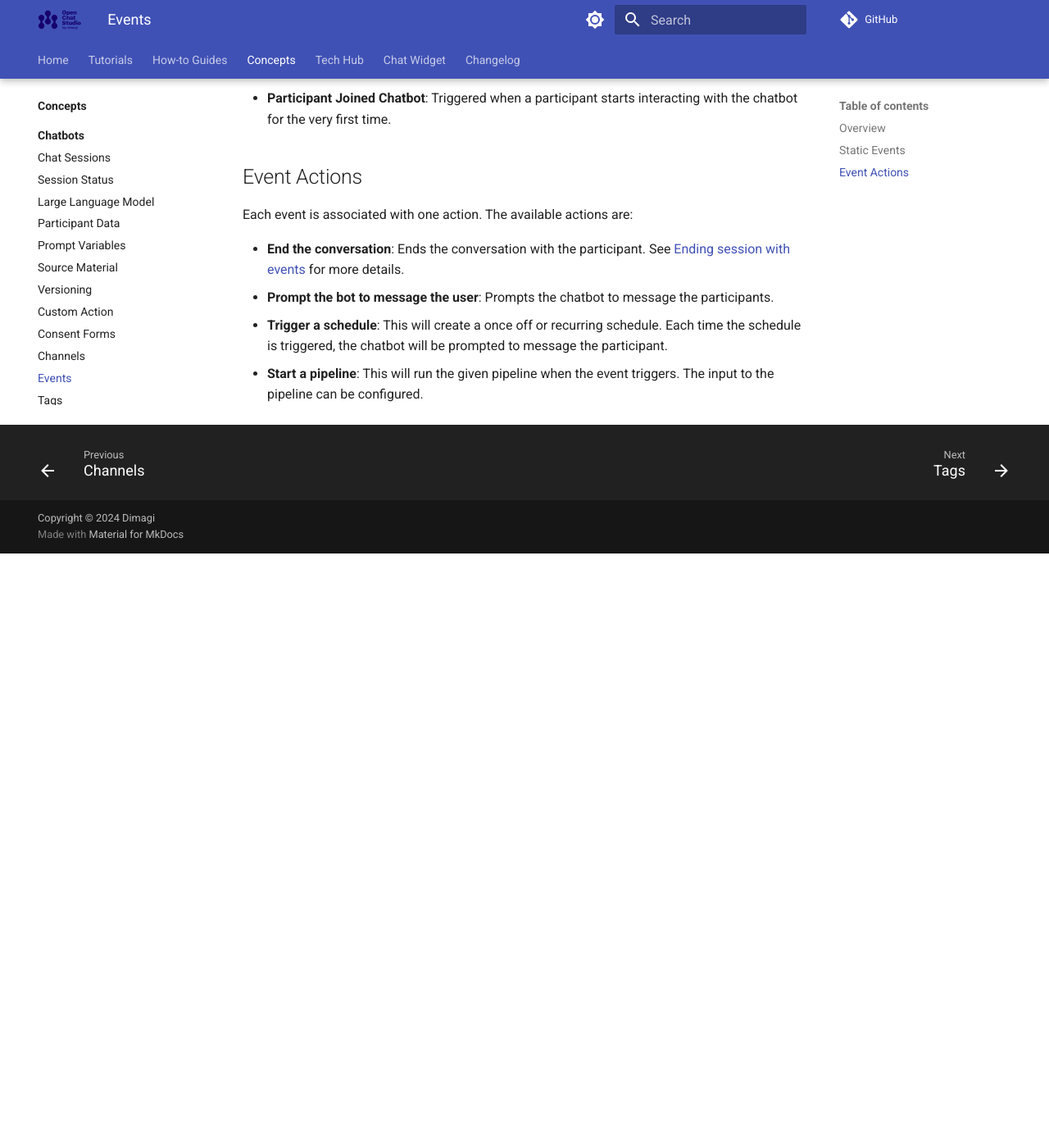
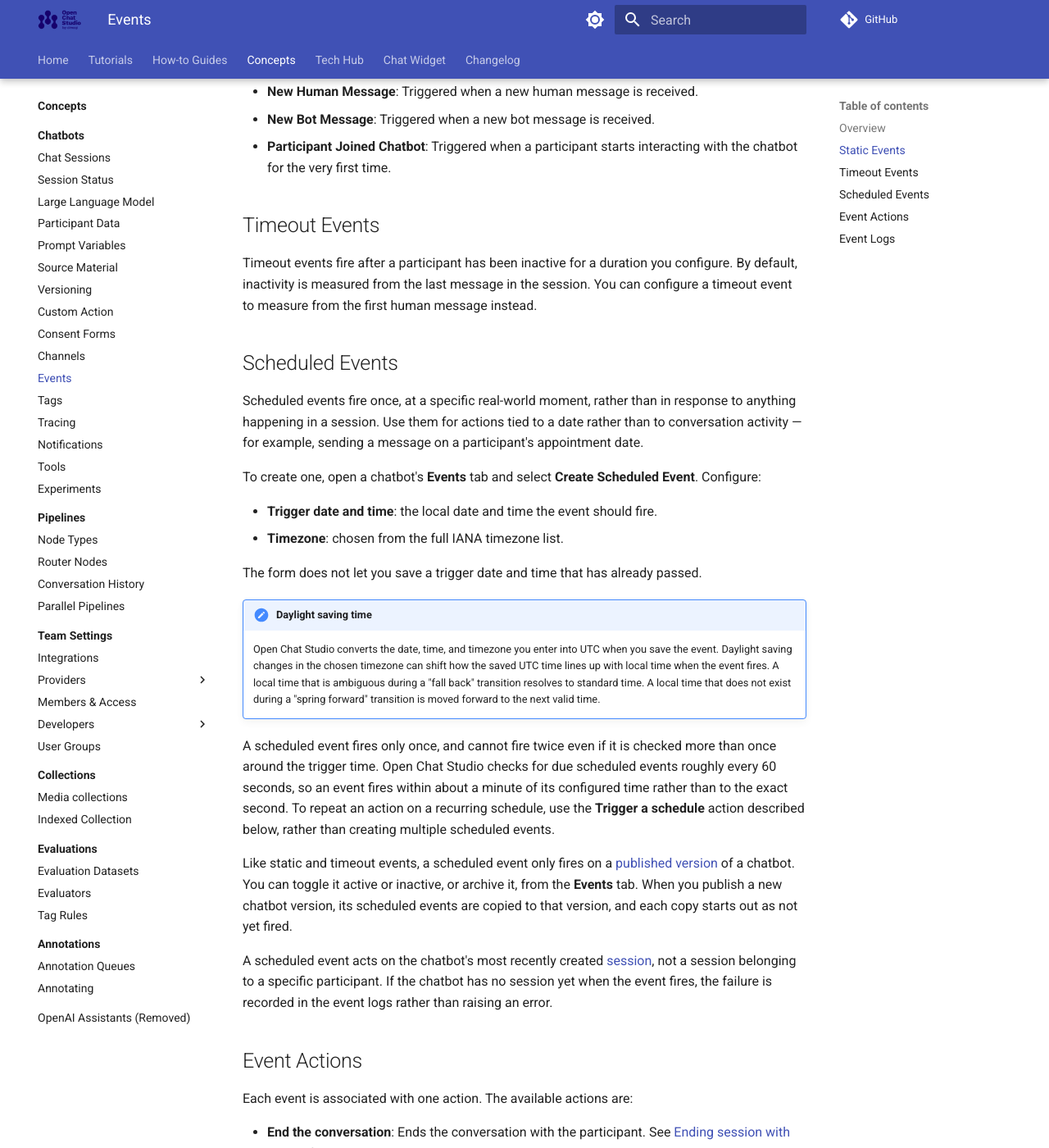
Before and after one commit to dimagi/open-chat-studio-docs, an MkDocs documentation site: the page built from docs/concepts/events.md, in a window 1280 px wide and 1400 px high, scrolled down 1483 px. Shown: the whole window at 82% size. Built offline with MkDocs 1.6.1 and Material for MkDocs 9.7.7, drawn with Linux system fonts in a browser that asks for light colours; a script that is not in the unit is left out; comment, search, counter and statistics services are not loaded; before the commit the page ends 2158 px from its top, so only the background shows below that; some of the changed text lies outside the part shown.

Commit message:
update changelog and docs from OCS PR #4381
Co-Authored-By: Claude Opus 5 (1M context) <noreply@anthropic.com>

```diff
--- a/docs/concepts/events.md
+++ b/docs/concepts/events.md
@@ -4,10 +4,11 @@ Open Chat Studio provides an event system that allows you to define actions trig
 
 ## Overview
 
-Events in Open Chat Studio are categorized into two types:
+Events in Open Chat Studio are categorized into three types:
 
 1. **Static Events**: Triggered by specific actions or occurrences within the chat session.
 2. **Timeout Events**: Triggered after a specified duration of inactivity. By default, inactivity is measured from the last interaction, but you can configure a timeout to be measured from the first human message instead.
+3. **Scheduled Events**: Triggered once at a specific date, time, and timezone that you configure, rather than in response to anything happening in a session.
 
 Each event has one action associated with it that is executed when the event occurs.
 
@@ -33,11 +34,52 @@ Static events are predefined triggers that occur based on specific actions or co
 - **New Bot Message**: Triggered when a new bot message is received.
 - **Participant Joined Chatbot**: Triggered when a participant starts interacting with the chatbot for the very first time.
 
+## Timeout Events
+
+Timeout events fire after a participant has been inactive for a duration you configure.
+By default, inactivity is measured from the last message in the session.
+You can configure a timeout event to measure from the first human message instead.
+
+## Scheduled Events
+
+Scheduled events fire once, at a specific real-world moment, rather than in response to anything happening in a session.
+Use them for actions tied to a date rather than to conversation activity — for example, sending a message on a participant's appointment date.
+
+To create one, open a chatbot's **Events** tab and select **Create Scheduled Event**.
+Configure:
+
+- **Trigger date and time**: the local date and time the event should fire.
+- **Timezone**: chosen from the full IANA timezone list.
+
+The form does not let you save a trigger date and time that has already passed.
+
+!!! note "Daylight saving time"
+    Open Chat Studio converts the date, time, and timezone you enter into UTC when you save the event.
+    Daylight saving changes in the chosen timezone can shift how the saved UTC time lines up with local time when the event fires.
+    A local time that is ambiguous during a "fall back" transition resolves to standard time.
+    A local time that does not exist during a "spring forward" transition is moved forward to the next valid time.
+
+A scheduled event fires only once, and cannot fire twice even if it is checked more than once around the trigger time.
+Open Chat Studio checks for due scheduled events roughly every 60 seconds, so an event fires within about a minute of its configured time rather than to the exact second.
+To repeat an action on a recurring schedule, use the **Trigger a schedule** action described below, rather than creating multiple scheduled events.
+
+Like static and timeout events, a scheduled event only fires on a [published version](versioning.md) of a chatbot.
+You can toggle it active or inactive, or archive it, from the **Events** tab.
+When you publish a new chatbot version, its scheduled events are copied to that version, and each copy starts out as not yet fired.
+
+A scheduled event acts on the chatbot's most recently created [session](sessions.md), not a session belonging to a specific participant.
+If the chatbot has no session yet when the event fires, the failure is recorded in the event logs rather than raising an error.
+
 ## Event Actions
 
 Each event is associated with one action. The available actions are:
 
 - **End the conversation**: Ends the conversation with the participant. See [Ending session with events](../tech-hub/ending_sessions.md#events-with-an-end-the-conversation-action) for more details.
 - **Prompt the bot to message the user**: Prompts the chatbot to message the participants.
-- **Trigger a schedule**: This will create a once off or recurring schedule. Each time the schedule is triggered, the chatbot will be prompted to message the participant.
+- **Trigger a schedule**: This will create a once off or recurring schedule. Each time the schedule is triggered, the chatbot will be prompted to message the participant. This action is a way to schedule a *message*, and is separate from a **Scheduled Event** trigger, which schedules *when a trigger fires*.
 - **Start a pipeline**: This will run the given pipeline when the event triggers. The input to the pipeline can be configured.
+
+## Event Logs
+
+Each time an event fires, whether its action succeeded or failed is recorded in that event's logs, viewable from the chatbot's **Events** tab.
+Actions that support it can be re-triggered from the event logs, so a failed action can be retried without waiting for the event to fire again.
```
Also changed, not shown: docs/changelog.md (+1 -0 lines), docs/concepts/index.md (+1 -1 lines), docs/tech-hub/ending_sessions.md (+1 -0 lines).
